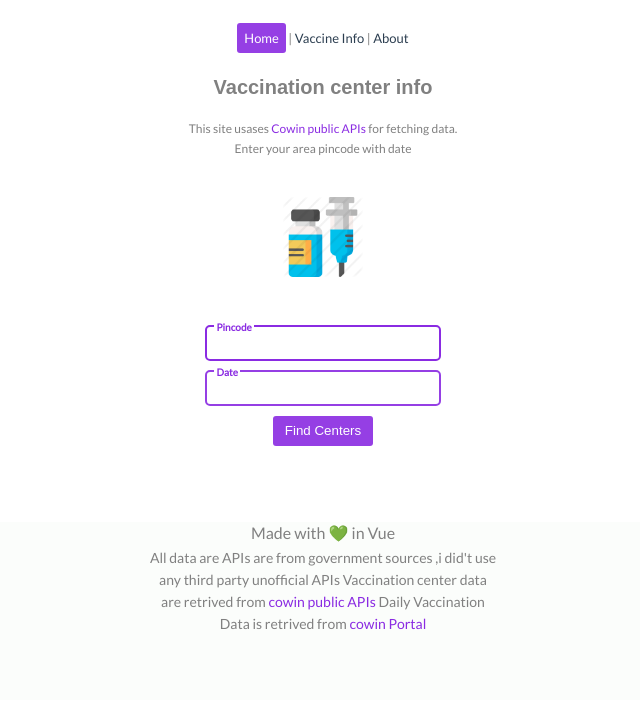
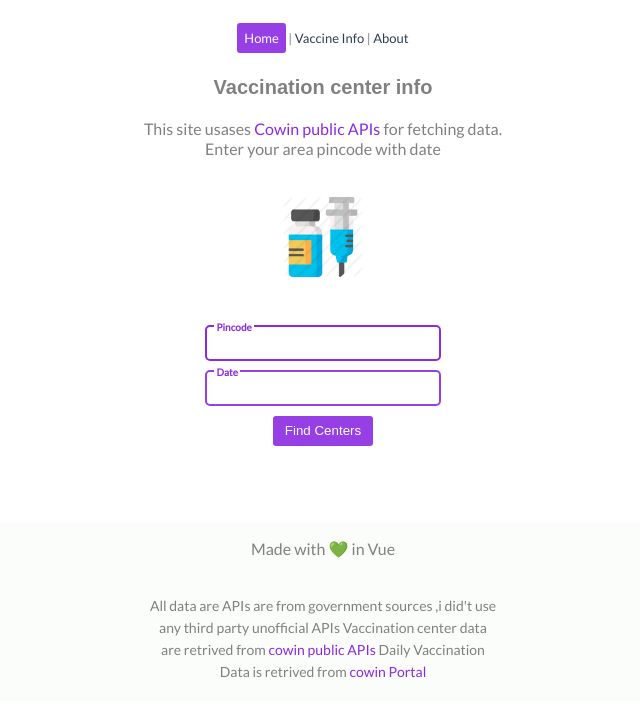
Before and after one commit to dwivedi-ritik/cowin-info, a Vue app: page / in a window 1280 px wide. Shown: the top 716 px of the page, without its empty margins (317-957 px from the left). Built offline with nearby package versions, Linux system fonts and the light colour scheme.

Commit message:
new update 3

```diff
--- a/src/components/Footer.vue
+++ b/src/components/Footer.vue
@@ -17,21 +17,22 @@
 #site-info{
   padding: 3px;
   width: 350px;
-  height: 150px;
 }
 #lob{
   font-size:16px;
 }
 .footer{
+  margin-top:4%;
   display:flex;
   flex-direction: column;
-  justify-content: center;
+  justify-content: space-around;
   align-items: center;
-  height: 100%;
-  width:100%;
-  margin-top:4%;
+  width:100vw;
+  height:180px;
   background-color: rgba(244, 250, 244 , 0.4);
+  /* background-color: blueviolet  ; */
   color:grey
+
 }
 
 </style>
--- a/src/views/Home.vue
+++ b/src/views/Home.vue
@@ -56,7 +56,7 @@ header{
 }
 .title-detail{
   margin-top:20px;
-  font-size: 12px;
+  font-size: 16px;
   line-height: 20px;
 }
 .title-info{
```
